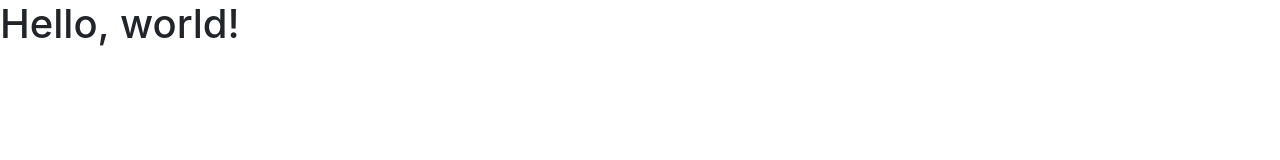
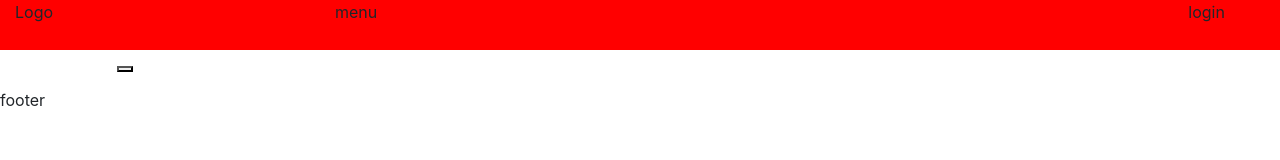
Before and after one commit to airenma/bootstrap, a plain HTML site: page index.html in a window 1280 px wide. Drawn offline with nearby package versions, Linux system fonts and the light colour scheme.

Commit message:
portfolio

```diff
--- /dev/null
+++ b/css/styles.css
@@ -0,0 +1,8 @@
+
+
+header div {
+   display: flex;
+    background: red;
+    min-height: 50px;
+
+}
--- a/index.html
+++ b/index.html
@@ -1,3 +1,4 @@
+
 <!doctype html>
 <html lang="en">
   <head>
@@ -7,18 +8,49 @@
 
     <!-- Bootstrap CSS -->
     <link rel="stylesheet" href="https://stackpath.bootstrapcdn.com/bootstrap/4.1.3/css/bootstrap.min.css" integrity="sha384-MCw98/SFnGE8fJT3GXwEOngsV7Zt27NXFoaoApmYm81iuXoPkFOJwJ8ERdknLPMO" crossorigin="anonymous">
+    <link rel="stylesheet" href="css/styles.css">
 
     <title>PORTFOLIO</title>
   </head>
+
+
   <body>
-    <h1>Hello, world!</h1>
+    <header>
+        <div id="row">
+            <div id="logo" class="col-md-3 col-sm-4 col-xs-6">Logo</div>
+            <div id="Menu" class="col-md-8 col-sm-6 col-xs-6">menu</div>
+            <div id="login" class="col-md-1 col-sm-2 col-xs-2 hidden-xs">login</div>
+        </div>
+    </header>
 
-    <!-- Optional JavaScript -->
-    <!-- jQuery first, then Popper.js, then Bootstrap JS -->
-    <script src="https://code.jquery.com/jquery-3.3.1.slim.min.js" integrity="sha384-q8i/X+965DzO0rT7abK41JStQIAqVgRVzpbzo5smXKp4YfRvH+8abtTE1Pi6jizo" crossorigin="anonymous"></script>
+    <div class="container">
+        <div class="row">
+            <div class="navbar navbar-default">
+                <div class="container">
+                    <div class="navbar navbar-header">
+                        <button class="navbar-toggle" data-toggle="collapse" data-target="#MyTopMenu">
+                           <span class="sr-only">click</span>
+                            <span class="icon-bar"></span>
+                             <span class="icon-bar"></span>
+                              <span class="icon-bar"></span>
+                        </button>
+                    </div>
 
-    <script src="https://cdnjs.cloudflare.com/ajax/libs/popper.js/1.14.3/umd/popper.min.js" integrity="sha384-ZMP7rVo3mIykV+2+9J3UJ46jBk0WLaUAdn689aCwoqbBJiSnjAK/l8WvCWPIPm49" crossorigin="anonymous"></script>
+                    <div class="collapse navbar-collapse" id="MyTopMenu">
+                        <ul class="nav navbar-nav">
+                            <li><a href="#">About</a></li>
+                            <li><a href="#">Job</a></li>
+                            <li><a href="#">Kontacts</a></li>
+                        </ul>
 
-    <script src="https://stackpath.bootstrapcdn.com/bootstrap/4.1.3/js/bootstrap.min.js" integrity="sha384-ChfqqxuZUCnJSK3+MXmPNIyE6ZbWh2IMqE241rYiqJxyMiZ6OW/JmZQ5stwEULTy" crossorigin="anonymous"></script>
+                    </div>
+                </div>
+            </div>
+        </div>
+    </div>
+
+
+    <footer>footer</footer>
+
   </body>
 </html>
```
